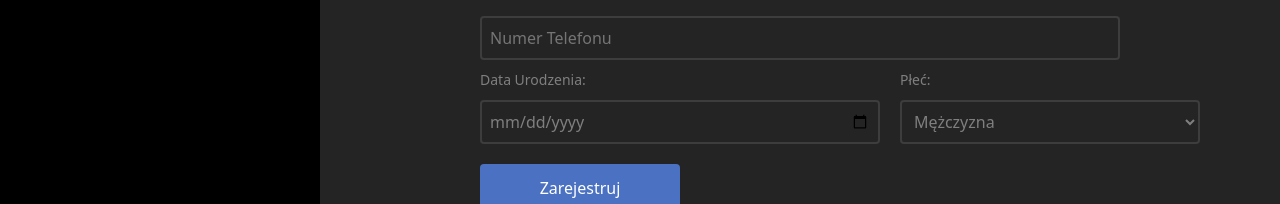
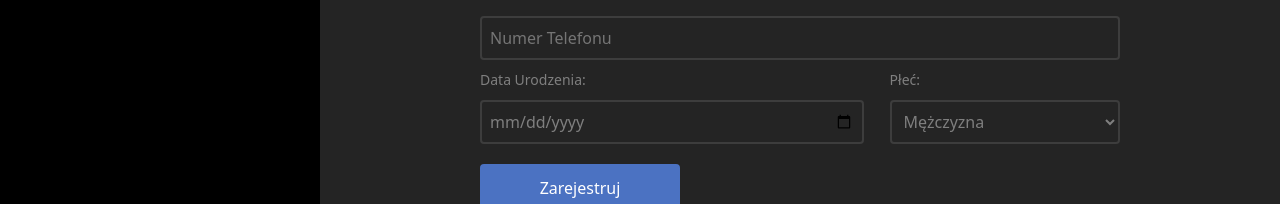
Before and after one commit to Woojciech/asystentrekrutacji, a React (Create React App) app: page /rejestracja/rejestracja in a window 1280 px wide. Shown: the part 453-657 px from the top of the page. Built offline with nearby package versions, Linux system fonts and the light colour scheme.

Commit message:
some styles applied on create new account page

```diff
--- a/src/page/rejestracja/RejestracjaUzytkownika.css
+++ b/src/page/rejestracja/RejestracjaUzytkownika.css
@@ -86,11 +86,11 @@ button:hover {
 }
 
 .input-birth-date {
-    width: 400px;
+    width: 30vw;
 }
 
 .input-plec {
-    width: 300px;
+    width: 18vw;
 }
 
 .form-double-column {
--- a/src/page/rejestracja/RejestracjaUzytkownika.js
+++ b/src/page/rejestracja/RejestracjaUzytkownika.js
@@ -58,7 +58,7 @@ const RegisterUser = () => {
                                placeholder="PESEL"/>
                         <input type="text" name="numerTelefonu" value={userData.numerTelefonu}
                                onChange={handleInputChange} placeholder="Numer Telefonu"/>
-                        <div className="form-double-column" style={{display: 'flex', gap: '20px'}}>
+                        <div className="form-double-column" style={{display: 'flex', gap: '2vw'}}>
                             <div style={{display: 'flex', flexDirection: 'column'}}>
                                 <label className="form-info">Data Urodzenia:</label>
                                 <input className={"input-birth-date"} type="date" name="dataUrodzenia"
```
